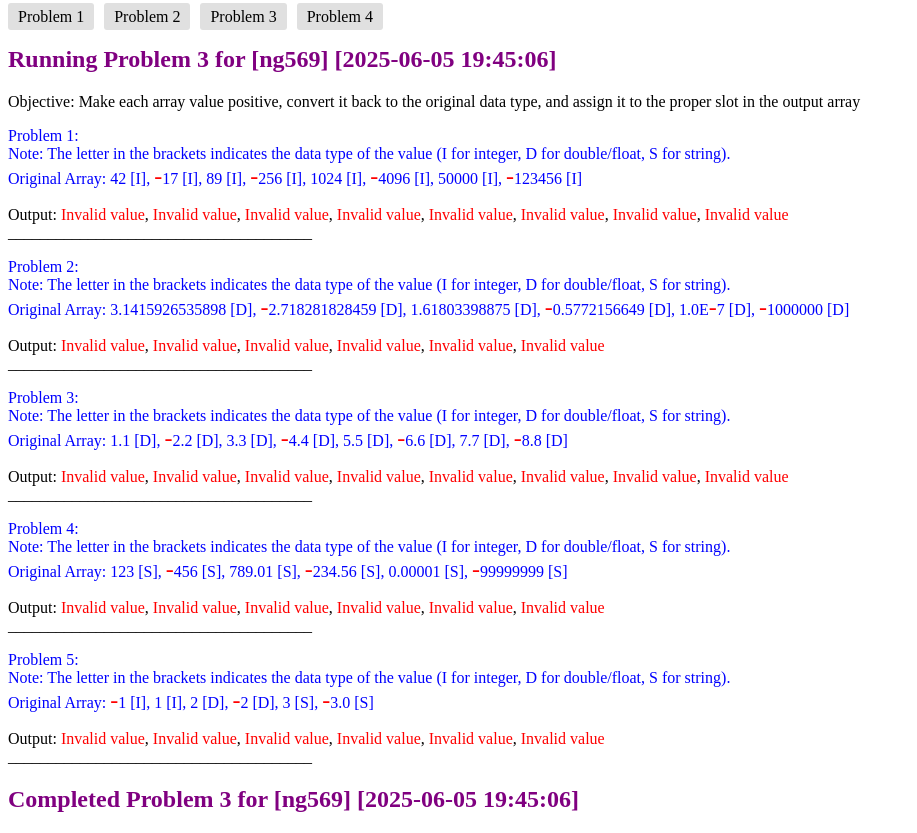
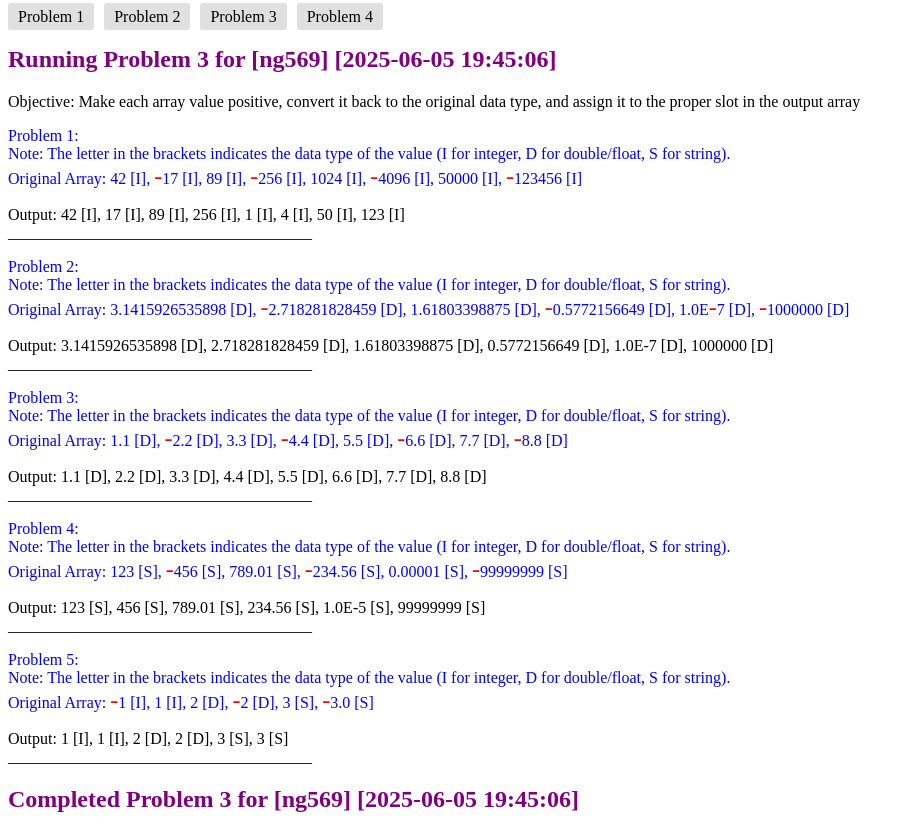
Before and after one commit to Nate-Gaw/ng569-IT202-450, a PHP site: page /M2/Problem3.php in a window 1280 px wide. Shown: the whole page, without its empty margins (0-917 px from the left). Run offline with PHP 8.4, Linux system fonts and the light colour scheme.

Commit message:
solved problem 3

```diff
--- a/public_html/M2/Problem3.php
+++ b/public_html/M2/Problem3.php
@@ -30,6 +30,23 @@ function bePositive($arr, $arrayNumber)
     //Step 3: if pos, add to final output array. If neg, use abs function to turn positive
     //Step 4: Once element is checked, return to original data type and add to final array
 
+    $type = "";
+
+    for ($i = 0; $i < count($arr); $i++) {
+        $type = gettype($arr[$i]);
+        $std = (float) $arr[$i];
+        if ($std < 0) {
+            $std = abs($std);
+        }
+        if ($type[0] == 's') {
+            $output[$i] = "$std";
+        } else if ($type[0] == 'i') {
+            $output[$i] = (int) number_format($std, 0);
+        } else {
+            $output[$i] = $std;
+        }
+    }
+
     // End Solution Edits
     echo "<span>Output: </span>";
     printOutputWithType($output);
--- a/public_html/index.php
+++ b/public_html/index.php
@@ -1,2 +1,2 @@
-<?php echo "Welcome to Matt's IT202 site";
+<?php echo "Welcome to Nathanael's IT202 site";
 // replace {your name} with your name
```
